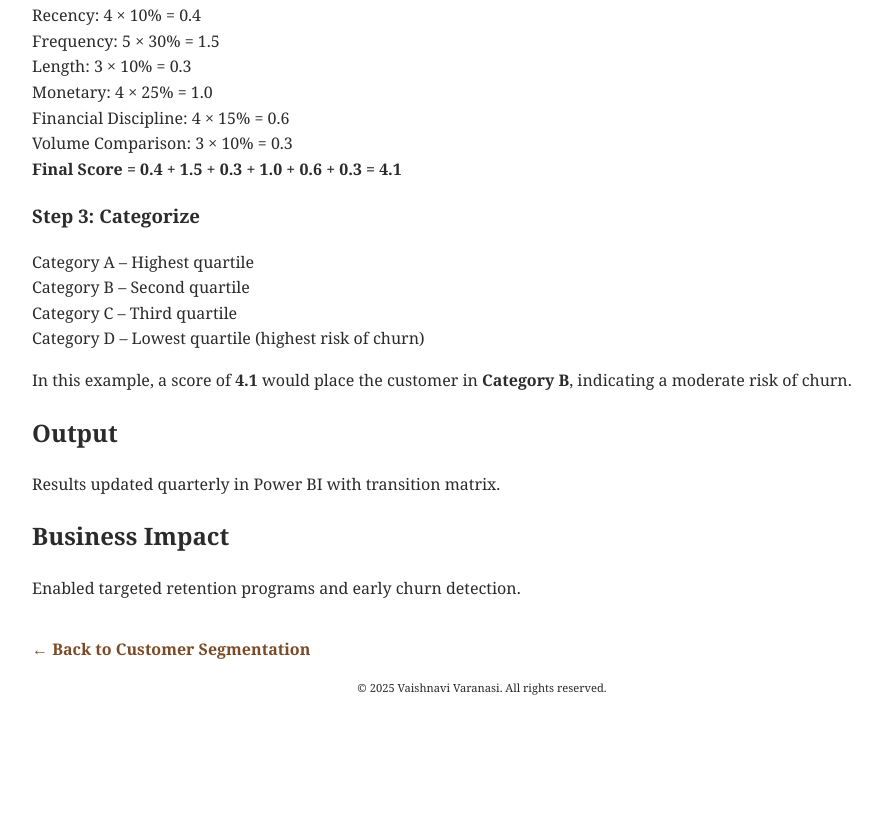
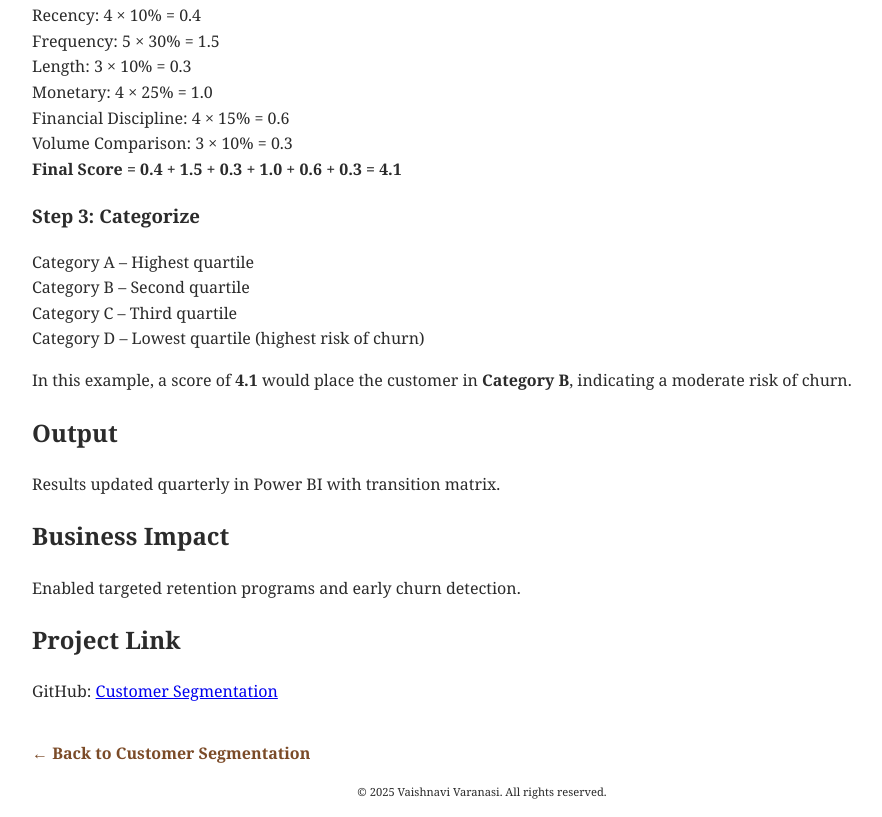
Before and after one commit to VAISHNAVI4243/Vaishnavi-Varanasi-Website, a plain HTML site: page Projects/Work_Experience_Projects/Customer_Segmentation/Customer_Segmentation.html in a window 1280 px wide. Shown: the part 2428-3245 px from the top of the page, without its empty margins (158-1040 px from the left). Before the commit the page ends 3141 px from the top, so only its background shows below. Drawn offline with Linux system fonts and the light colour scheme.

Commit message:
Added Github link to Customer Segmentation project

```diff
--- a/Projects/Work_Experience_Projects/Customer_Segmentation/Customer_Segmentation.html
+++ b/Projects/Work_Experience_Projects/Customer_Segmentation/Customer_Segmentation.html
@@ -224,6 +224,11 @@
     <h2><b>Business Impact</b></h2>
     <p>Enabled targeted retention programs and early churn detection.</p>
 
+     <h2>Project Link</h2>
+    <p>
+      GitHub: <a href="https://github.com/VVa154/Customer-Segmentation" target="_blank">Customer Segmentation</a>
+    </p>
+
     <a href="../../../projects.html" class="back-link"> ← Back to Customer Segmentation </a>
 
 </section>
```
